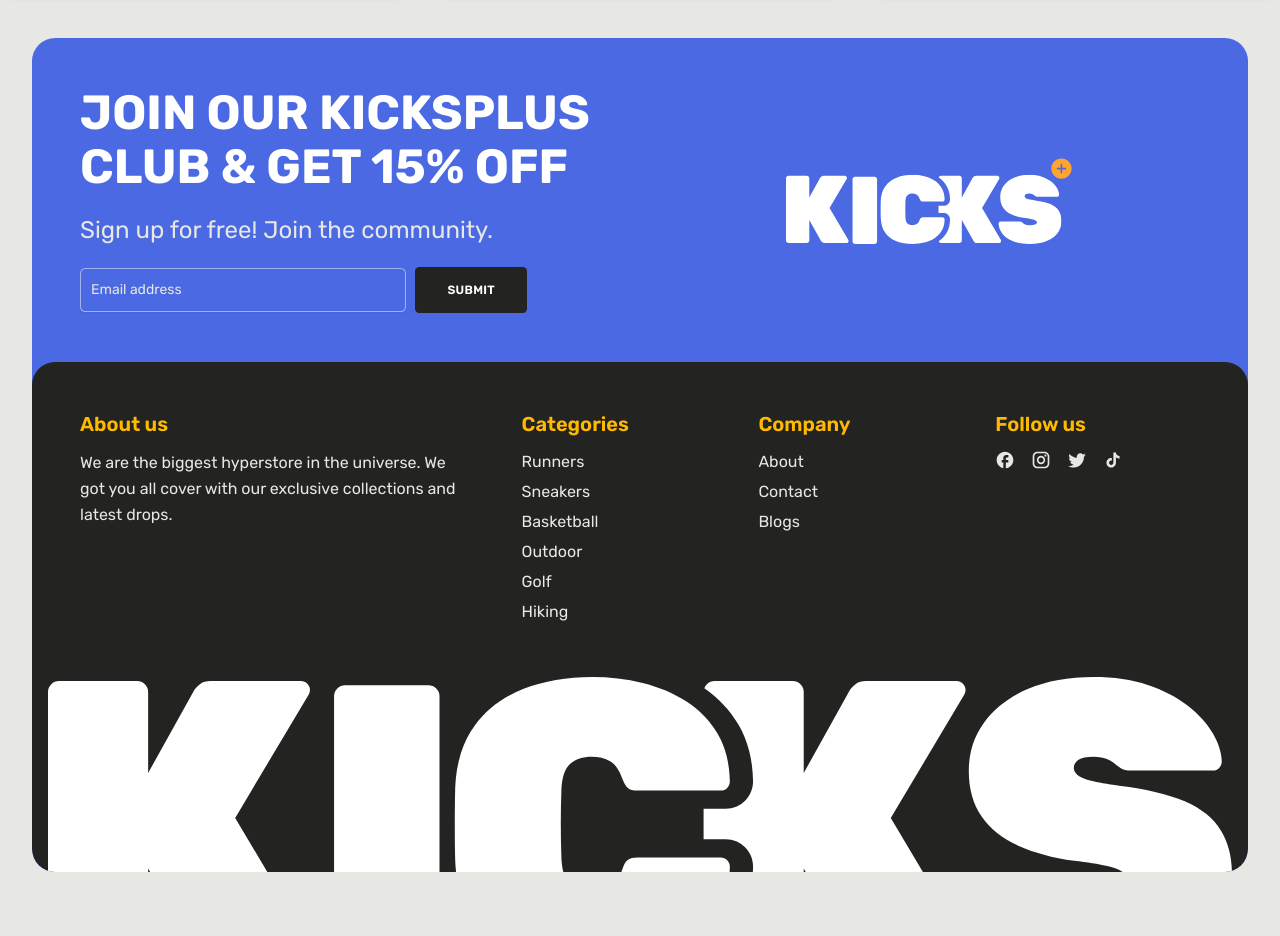
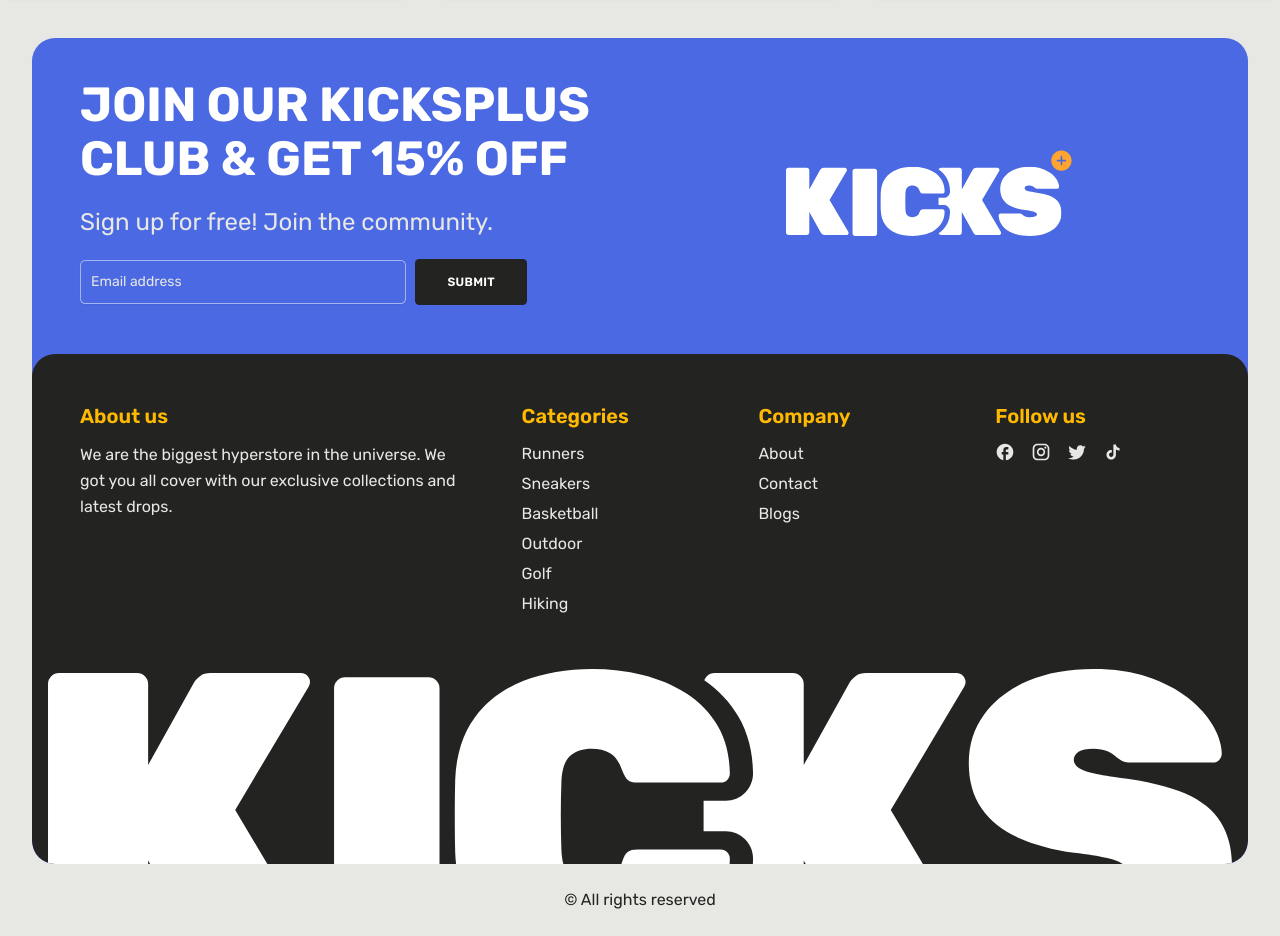
Before and after one commit to AbulBashar38/zavi-soft-test, a Next.js app: page /home in a window 1280 px wide. Shown: the part 2401-3337 px from the top of the page. Before the commit the page ends 3313 px from the top, so only its background shows below. Built offline with nearby package versions, Linux system fonts and the light colour scheme; no server answers.

Commit message:
footer is responsive

```diff
--- a/components/Footer/Footer.tsx
+++ b/components/Footer/Footer.tsx
@@ -3,11 +3,14 @@ import FooterTop from "./FooterTop";
 
 const Footer = () => {
   return (
-    <section className="px-4 pb-10 sm:px-6 lg:px-8">
+    <section className="px-4  sm:px-6 lg:px-8">
       <footer className="mx-auto  w-full container overflow-hidden rounded-4xl bg-primary">
         <FooterTop />
         <FooterBottom />
       </footer>
+      <div className="p-6">
+        <p className="text-center">© All rights reserved</p>
+      </div>
     </section>
   );
 };
--- a/components/Footer/FooterBottom.tsx
+++ b/components/Footer/FooterBottom.tsx
@@ -5,7 +5,7 @@ import FooterLinksColumn from "./FooterLinksColumn";
 
 const FooterBottom = () => {
   return (
-    <div className="relative rounded-4xl bg-secondary px-6 pb-40 pt-10 text-white sm:px-12 sm:pb-52 sm:pt-12">
+    <div className="relative rounded-4xl bg-secondary px-6 pb-10 pt-10 text-white sm:px-12 sm:pb-52 sm:pt-12">
       <div className="mb-10 grid gap-8 md:grid-cols-[2fr_1fr_1fr_1fr]">
         <div className="max-w-sm space-y-3">
           <h5 className="text-xl font-semibold text-amber-400">About us</h5>
--- a/components/Footer/FooterTop.tsx
+++ b/components/Footer/FooterTop.tsx
@@ -4,13 +4,13 @@ import Image from "next/image";
 
 const FooterTop = () => {
   return (
-    <div className="px-6 py-10 text-white sm:px-12 sm:py-12">
-      <div className="grid items-center gap-10 md:grid-cols-2">
-        <div className="space-y-5 w-full">
-          <h4 className="max-w-lg text-3xl font-bold uppercase leading-[1.12] sm:text-5xl">
+    <div className="px-6 sm:pt-10 pt-5 pb-10 text-white sm:px-12 sm:py-12">
+      <div className="grid items-center gap-5 sm:gap-10 md:grid-cols-2">
+        <div className="sm:space-y-5 space-y-3 w-full">
+          <h4 className="max-w-lg text-xl font-bold uppercase leading-[1.12] sm:text-5xl">
             Join our KicksPlus Club & get 15% off
           </h4>
-          <p className="text-base text-accent sm:text-2xl">
+          <p className="text-sm text-accent sm:text-2xl">
             Sign up for free! Join the community.
           </p>
           <form className="flex max-w-md items-center gap-2">
--- a/components/Navbar/Navbar.tsx
+++ b/components/Navbar/Navbar.tsx
@@ -153,7 +153,7 @@ const Navbar = () => {
               width={140}
               height={38}
               priority
-              className="w-full"
+              className="sm:w-full w-24"
             />
           </div>
 
```
